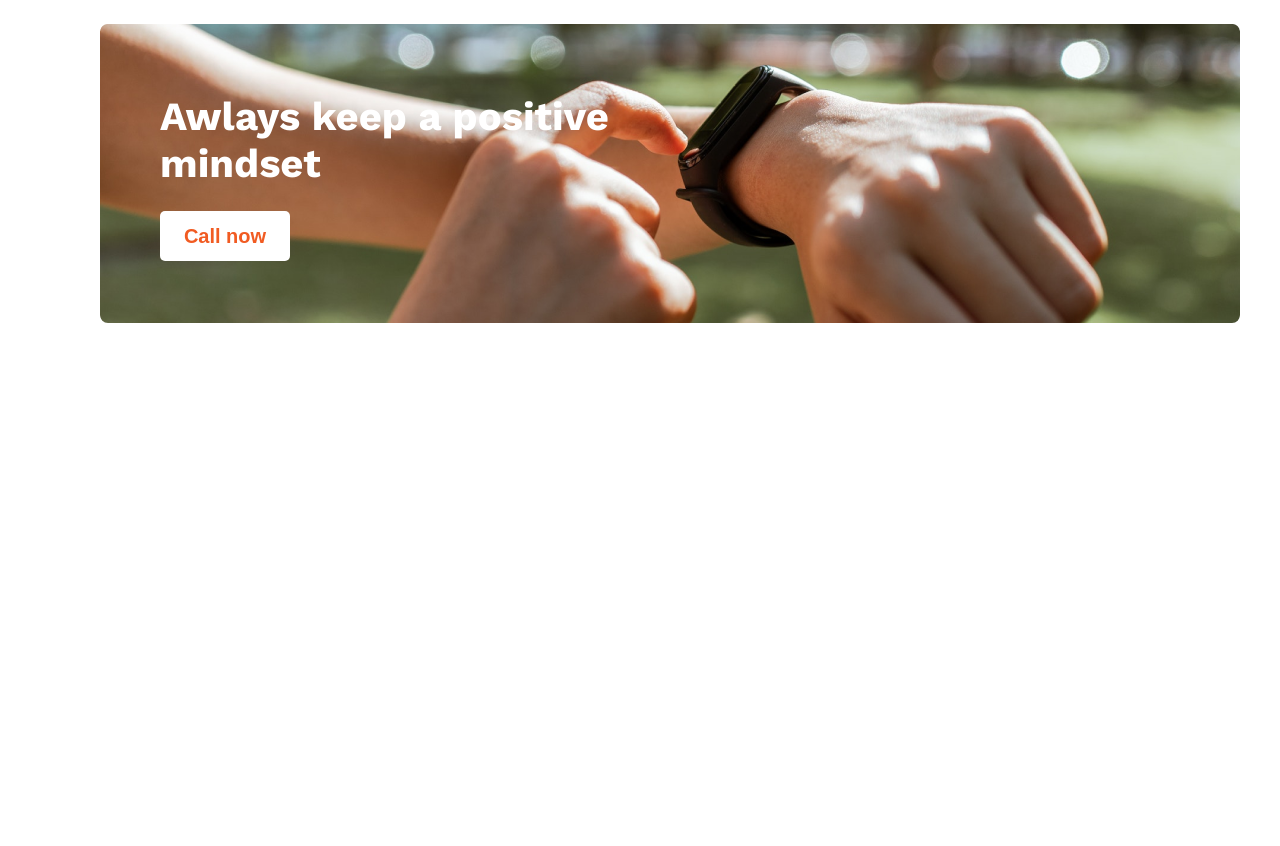
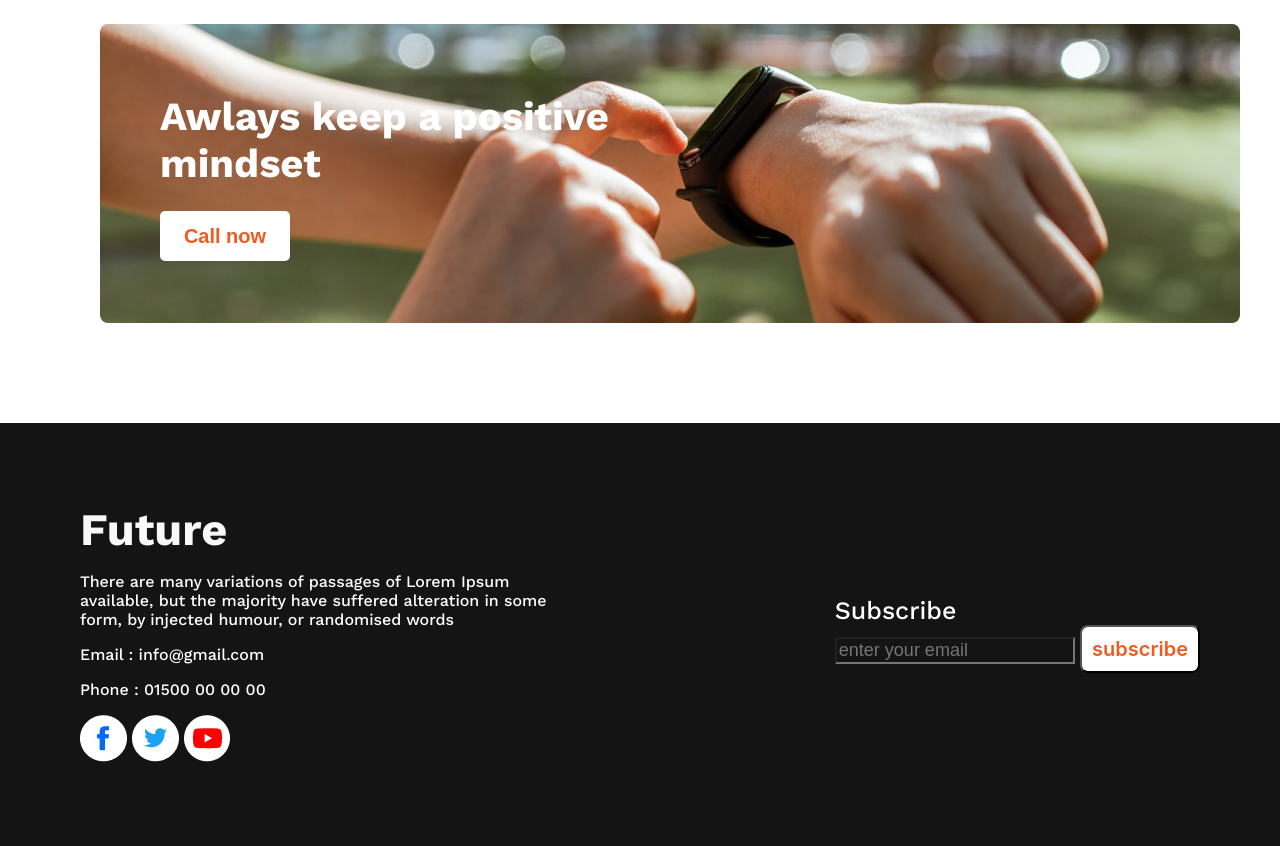
Before and after one commit to sadianila1/Old-year-new-me-prac, a plain HTML site: page index.html in a window 1280 px wide. Shown: the part 2272-3118 px from the top of the page. Before the commit the page ends 2695 px from the top, so only its background shows below. Drawn offline with nearby package versions, Linux system fonts and the light colour scheme.

Commit message:
second commit

```diff
--- a/index.html
+++ b/index.html
@@ -74,6 +74,24 @@
          </section>
     </main>
     <footer>
+        <section class="foot-container">
+            <div class="first-column">
+                <h2 class="fu-title">Future</h2>
+                <p class="future-info">There are many variations of passages of Lorem Ipsum <br> available, but the majority have suffered alteration in some <br> form, by injected humour, or randomised words</p>
+                <p class="future-info">Email : info@gmail.com</p>
+                <p class="future-info">Phone : 01500 00 00 00</p>
+                <div class="foot-icon">
+                    <img src="images/icons/fb.png" alt="">
+                    <img src="images/icons/twitter.png" alt="">
+                    <img src="images/icons/youtube.png" alt="">
+                </div>
+            </div>
+            <div class="second-column">
+                <h4 class="sub-title">Subscribe</h4>
+                <input class="sub-email" placeholder="enter your email" type="email" name="" id="">
+                <button class="sub-btn">subscribe</button>
+            </div>
+        </section>
 
     </footer>
 </body>
--- a/styles/new.css
+++ b/styles/new.css
@@ -132,3 +132,51 @@ margin-top: 24px;
 border: none;
 
 }
+/* footer section style */
+.foot-container{
+    background: #151414;
+    display: flex;
+    justify-content:space-between;
+    align-items: center;
+    padding: 80px;
+    gap: 150px;
+}
+.fu-title{
+    color: #F8F8F8;
+font-size: 45px;
+font-weight: 700;
+
+}
+.future-info{
+    color: #fff;
+    font-size: 16px;
+    font-weight: 400px;
+    margin-top: 16px;
+}
+.foot-icon{
+    margin-top: 16px;
+}
+.sub-title{
+    color: #FFF;
+    font-size: 25px;
+    font-weight: 500;
+
+}
+.second-column{
+
+}
+.sub-btn{
+    border-radius: 8px;
+background: #FFF;
+color: #F15B22;
+font-family: Inter;
+font-size: 20px;
+font-weight: 600;
+padding: 10px;
+}
+.sub-email{
+    color: #F3F3F3;
+font-size: 18px;
+font-weight: 400;
+background: #151414;
+}
```
